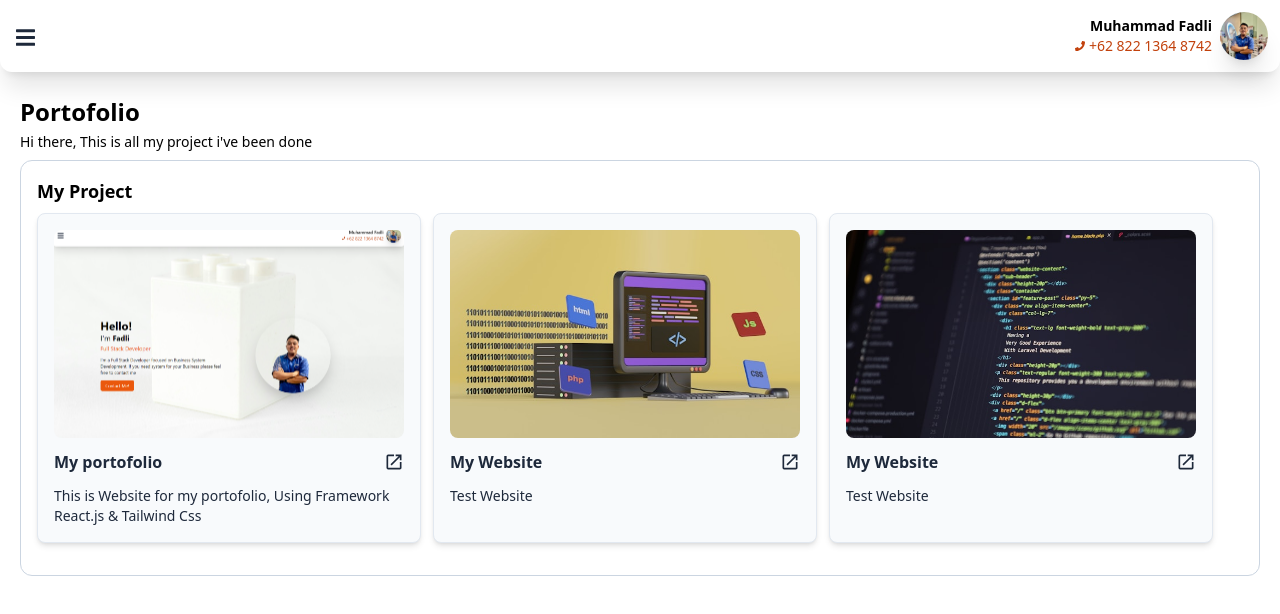
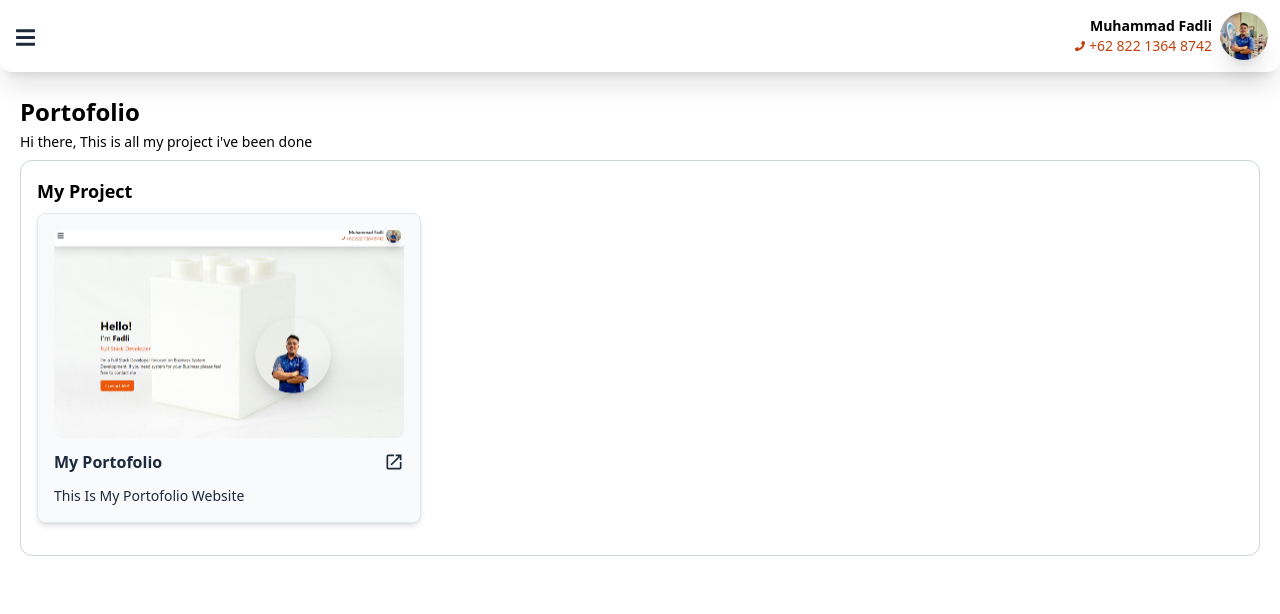
Before and after one commit to Fadli080818/my-portofolio, a React (Vite) app: page /portofolio in a window 1280 px wide. Shown: the top 614 px of the page. Built offline with nearby package versions, Linux system fonts and the light colour scheme.

Commit message:
Update Deploy Build

```diff
--- a/src/components/HomeComp.jsx
+++ b/src/components/HomeComp.jsx
@@ -1,4 +1,5 @@
 import React from "react";
+import ImgMe from "/src/assets/me2.png";
 
 const HomeComp = () => {
   return (
@@ -25,7 +26,7 @@ const HomeComp = () => {
 
         <div className=" flex justify-center mt-12 mb-10 md:w-1/2 ">
           <img
-            src="/src/assets/me2.png"
+            src={ImgMe}
             alt=""
             className="rounded-full shadow-2xl w-60 h-60 hover:scale-125 transition-all ease-in-out duration-300"
           />
--- a/src/components/Navbar.jsx
+++ b/src/components/Navbar.jsx
@@ -1,5 +1,6 @@
 import React from "react";
 import { FaBars, FaUser, FaPhone } from "react-icons/fa";
+import ImgMe from "/src/assets/me1.jpg";
 
 const Navbar = () => {
   return (
@@ -21,7 +22,7 @@ const Navbar = () => {
 
         <img
           className="w-12 h-12 rounded-full  shadow-xl border-solid border-slate-900 hover:scale-105 transition-all ease-in-out duration-300 hover:cursor-pointer"
-          src="src/assets/me1.jpg"
+          src={ImgMe}
           alt=""
         />
       </div>
--- a/src/components/PortofolioContain.jsx
+++ b/src/components/PortofolioContain.jsx
@@ -1,50 +1,33 @@
 import React, { useState } from "react";
-import Portofolio from "./Portofolio";
+import Img1 from "/src/assets/web_portofolio.png";
+import { MdOpenInNew } from "react-icons/md";
 
 const PortofolioContain = () => {
-  const [portofolios, setPortofolios] = useState([
-    {
-      id: "1",
-      img: "/src/assets/web_portofolio.png",
-      title: "My portofolio",
-      description:
-        "This is Website for my portofolio, Using Framework React.js & Tailwind Css",
-      link: "/",
-    },
-    {
-      id: "2",
-      img: "/src/assets/tailwind.jpg",
-      title: "My Website",
-      description: "Test Website",
-      link: "https://google.com",
-    },
-    {
-      id: "3",
-      img: "/src/assets/javascript.jpg",
-      title: "My Website",
-      description: "Test Website",
-      link: "https://google.com",
-    },
-  ]);
   return (
     <div>
       <div className="md:w-full h-auto border border-slate-300 bg-white rounded-xl p-4 relative mb-5">
         <h3 className=" text-lg font-semibold mb-2">My Project</h3>
         <div className="flex-wrap md:flex md:justify-start">
           {/* Work Experience Content */}
-          {portofolios.map((portofolio) => {
-            return (
-              <>
-                <Portofolio
-                  key={portofolio.id}
-                  img={portofolio.img}
-                  title={portofolio.title}
-                  description={portofolio.description}
-                  link={portofolio.link}
-                />
-              </>
-            );
-          })}
+          <div className=" mb-4 p-4 shadow-md bg-slate-50 text-slate-800 border border-slate-200 transition-all ease-in-out duration-200 md:w-96 h-auto md:mr-3 rounded-lg">
+            <div className="w-full ">
+              <img
+                className="w-full h-52 object-cover rounded-lg hover:scale-110 transition-all ease-in-out duration-200 hover:shadow-xl"
+                src={Img1}
+                alt="Img"
+              />
+              <div className="flex items-center mt-3 justify-between">
+                <p className="font-semibold">My Portofolio</p>
+                <a target="_blank" className="text-sm" href="/">
+                  <MdOpenInNew
+                    className="hover:scale-110 hover:text-orange-600"
+                    size={20}
+                  />
+                </a>
+              </div>
+              <p className="text-sm mt-3">This Is My Portofolio Website</p>
+            </div>
+          </div>
         </div>
       </div>
     </div>
--- a/src/components/Sidebar.jsx
+++ b/src/components/Sidebar.jsx
@@ -11,6 +11,7 @@ import {
   FaBars,
 } from "react-icons/fa";
 import { useNavigate } from "react-router-dom";
+import ImgMe from "/src/assets/me.png";
 
 const Sidebar = () => {
   const [show, setShow] = useState(true);
@@ -27,7 +28,7 @@ const Sidebar = () => {
           <li className="bg-slate-700 rounded-b-2xl p-2 ml-2 mr-2">
             <div className="flex justify-center mt-4 mb-2">
               <img
-                src="src/assets/me.png"
+                src={ImgMe}
                 alt=""
                 className="w-40 rounded-full shadow-slate-200 bg-white"
               />
```
